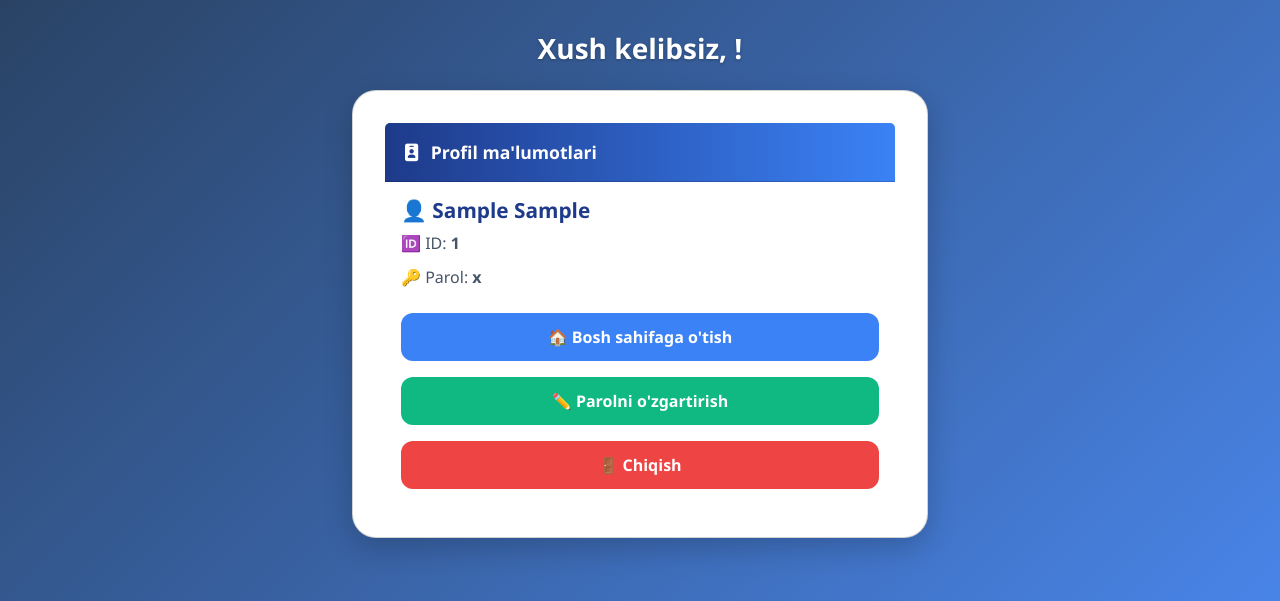
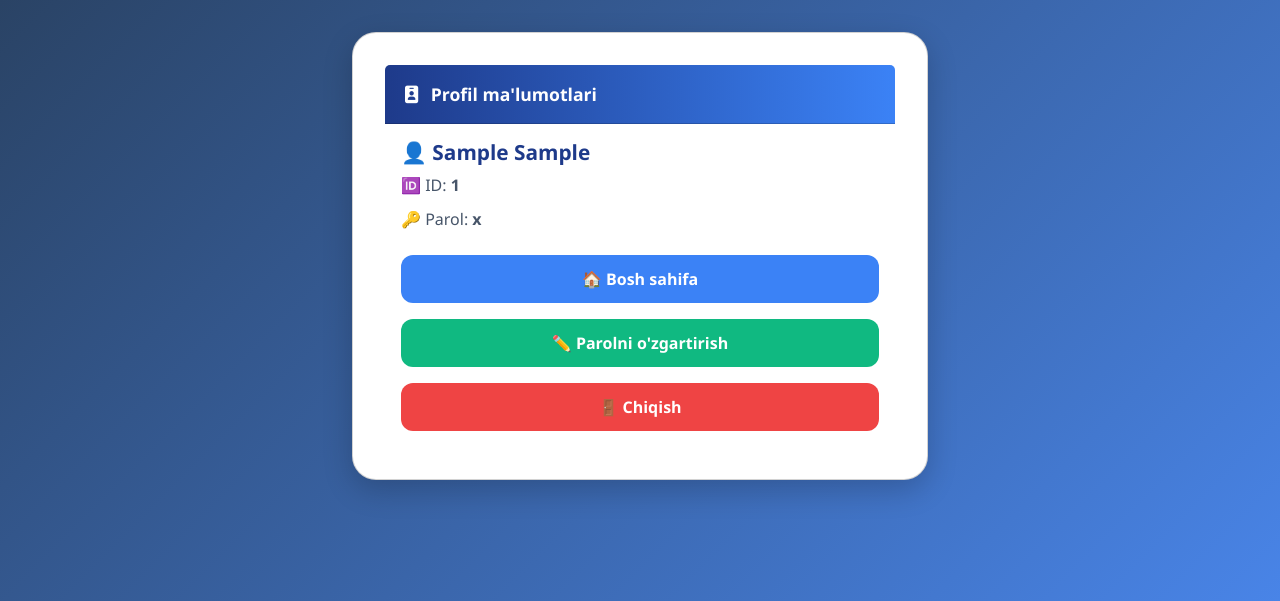
Before and after one commit to feruzbaxshilloyev/work-report, a Django app: page /worker/profil/1/ in a window 1280 px wide. Shown: the top 601 px of the page. Run offline with Django 5.2, Linux system fonts and the light colour scheme; tables that the repository leaves empty hold one stand-in row (values such as "Sample post").

Commit message:
Update w_home.html

```diff
--- a/worker/templates/home.html
+++ b/worker/templates/home.html
@@ -98,8 +98,6 @@
 <body>
 
 <div class="container">
-    <h2 class="mb-4 text-center">Xush kelibsiz, {{ user.username }}!</h2>
-
     <div class="card">
         <div class="card-header">
             <i class="fas fa-id-badge me-2"></i> Profil ma'lumotlari
@@ -111,7 +109,7 @@
 
             <div class="d-grid gap-3 mt-4">
                 <a href="{% url 'worker:worker_profile' worker.worker_id %}" class="btn btn-primary">
-                    🏠 Bosh sahifaga o'tish
+                    🏠 Bosh sahifa
                 </a>
                 <a href="{% url 'worker:update_pass' worker.worker_id %}" class="btn btn-success">
                     ✏️ Parolni o'zgartirish
```
